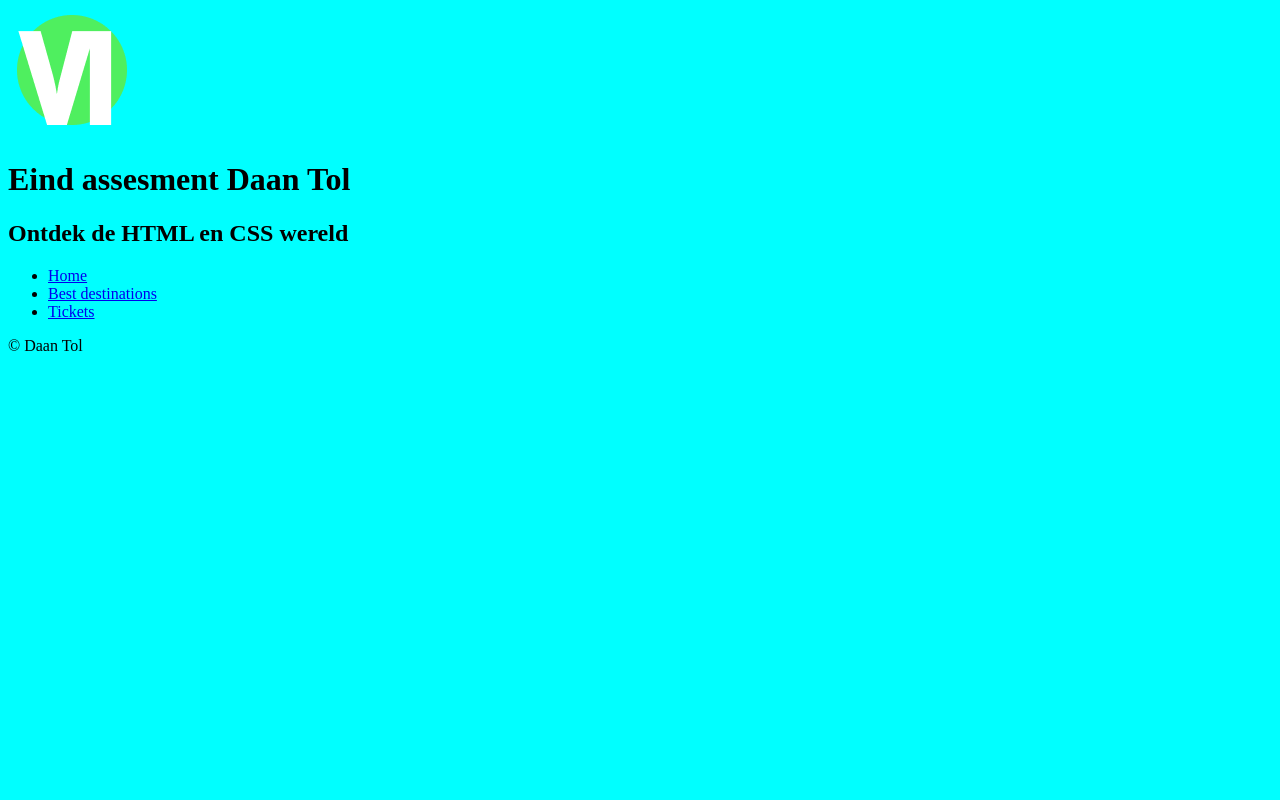
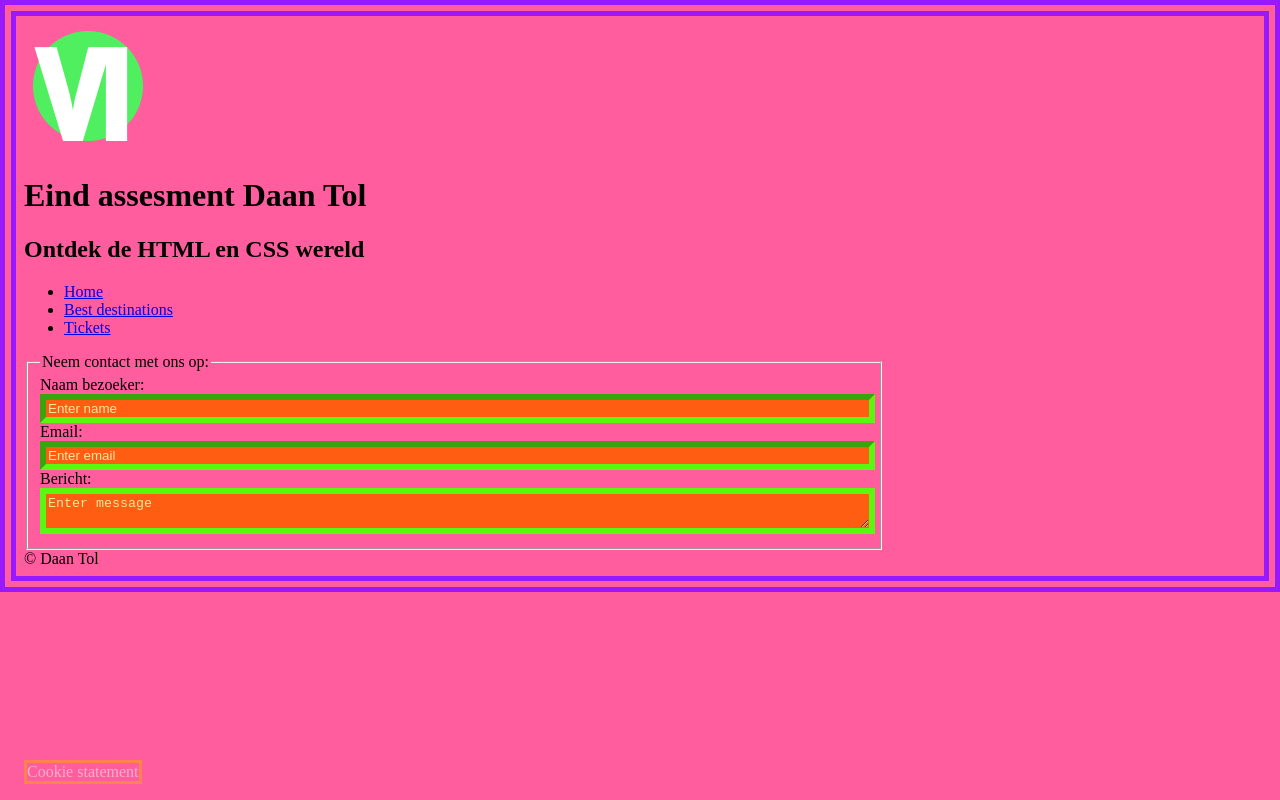
Before and after one commit to DaanTol/Web-Markup-Assesment-Daan-Tol-INF1C, a plain HTML site: page contact.html in a window 1280 px wide. Drawn offline with Linux system fonts and the light colour scheme.

Commit message:
Updates end assesment
Volgende toegevoegd: Cookie statement, borders, kleuren, contact informatie, input velden, fieldset etc.

```diff
--- a/contact.html
+++ b/contact.html
@@ -6,6 +6,7 @@
     <meta name="author" content="Daan Tol" />
     <meta name="keywords" content="HTML" />
     <link rel="stylesheet" text="text/css" href="./css/style.css" />
+    <title>Web markup end assesment contact pagina</title>
   </head>
   <body>
     <img src="./img/Logo.png" />
@@ -20,6 +21,21 @@
         <li><a href="tickets.html">Tickets</a></li>
       </ul>
     </nav>
+    <form>
+      <fieldset>
+        <legend>Neem contact met ons op:</legend>
+
+        <label for="vname">Naam bezoeker:</label>
+        <input type="text" name="name" placeholder="Enter name" />
+
+        <label for="vemail">Email:</label>
+        <input type="email" name="email" placeholder="Enter email" />
+
+        <label for="vmessage">Bericht:</label>
+        <textarea name="message" placeholder="Enter message"></textarea>
+      </fieldset>
+    </form>
+    <p class="CookieStatement">Cookie statement</p>
     <footer>&copy; Daan Tol</footer>
   </body>
 </html>
--- a/css/style.css
+++ b/css/style.css
@@ -1,5 +1,37 @@
 html {
   display: flex;
   flex-wrap: nowrap;
-  background-color: aqua;
+  background-color: #ff5d9d;
+  border-color: #9919ff;
+  border-style: double;
+  border-width: 1em;
 }
+
+/* bepaal breedte fieldset */
+fieldset {
+  width: 100%;
+}
+
+/* geef de volgende values aan de onderstaande input en textarea */
+input,
+textarea {
+  background-color: #ff5d12;
+  border-color: #5af711;
+  border-width: 6px;
+  width: 99%;
+}
+
+/* vraag naar de placeholder en geef het een aparte kleur */
+::placeholder {
+  color: #ffe89d;
+}
+
+/* roep de class aan en geef het de volgende values */
+.CookieStatement {
+  position: fixed;
+  color: #fff;
+  border: 3px solid #fa0;
+  opacity: 50%;
+  bottom: 0;
+  width: auto;
+}
```
Also changed, not shown: bestdestinations.html (+2 -0 lines), index.html (+18 -7 lines), tickets.html (+2 -0 lines).
